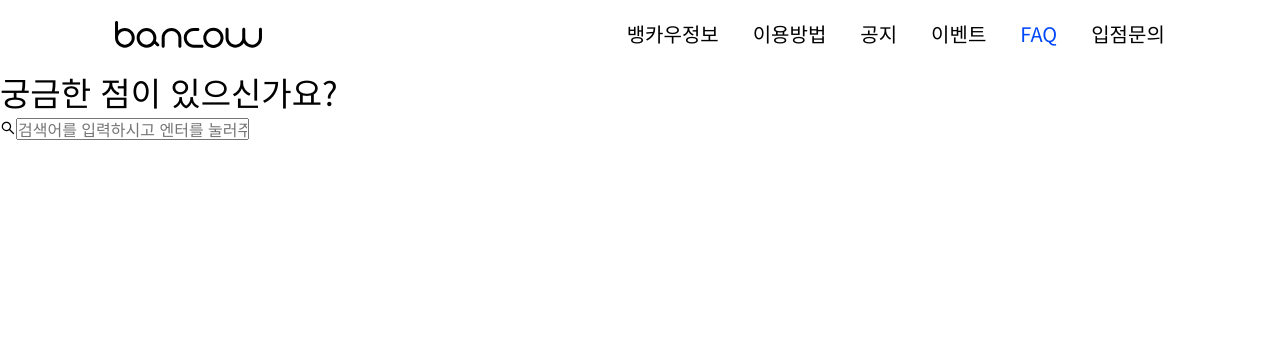
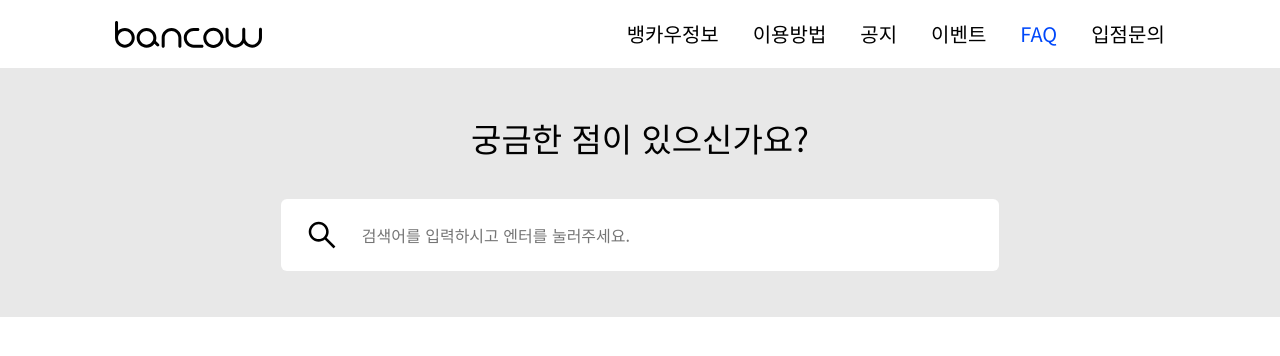
Before and after one commit to iamidlek/bancow-client, a Next.js app: page /faq in a window 1280 px wide. Shown: the top 356 px of the page. Built offline with nearby package versions, Linux system fonts and the light colour scheme.

Commit message:
style: Apply style to Search section

```diff
--- a/src/pages/faq/index.tsx
+++ b/src/pages/faq/index.tsx
@@ -1,23 +1,79 @@
 import React from 'react';
 import { AiOutlineSearch } from 'react-icons/ai';
 import { HeadLine4 } from '../../common/typography';
+import styled from 'styled-components';
+
+export const SearchArea = styled.div`
+  background-color: ${props => props.theme.colors.subGray};
+  height: 249px;
+  display: flex;
+  justify-content: center;
+  align-items: center;
+`;
+
+export const Section = styled.section`
+  margin: 0 auto;
+  text-align: center;
+`;
+
+export const SearchForm = styled.form`
+  display: flex;
+  justify-content: center;
+  align-items: center;
+  width: 718px;
+  height: 72px;
+  background-color: white;
+  border: none white;
+  border-radius: 6px;
+
+  @media ${props => props.theme.breakpoints.md} {
+    width: 90%;
+    height: 50px;
+  }
+  @media ${props => props.theme.breakpoints.sm} {
+    width: 88%;
+  }
+`;
+
+export const SearchWrapper = styled.div`
+  display: flex;
+  justify-content: flex-start;
+  align-items: center;
+  margin-right: 35%;
+`;
+
+export const SearchBar = styled.input`
+  border: none;
+  width: 382px;
+  &:focus {
+    outline: none;
+    text-align: left;
+  }
+`;
 
 const Faq = () => {
   return (
-    <div>
-      <section>
-        <HeadLine4>궁금한 점이 있으신가요?</HeadLine4>
-        <form>
-          <AiOutlineSearch />
-          <label htmlFor='keyword'></label>
-          <input
-            type='text'
-            id='keyword'
-            placeholder='검색어를 입력하시고 엔터를 눌러주세요.'
-          />
-        </form>
-      </section>
-    </div>
+    <SearchArea>
+      <Section>
+        <HeadLine4 style={{ marginBottom: '35px' }}>
+          궁금한 점이 있으신가요?
+        </HeadLine4>
+        {/* // TODO: api 연결 */}
+        <SearchForm>
+          <SearchWrapper>
+            <AiOutlineSearch
+              style={{ fontSize: '34px', margin: '0 23px 0 20px' }}
+            />
+            <label htmlFor='keyword'></label>
+            <SearchBar
+              type='text'
+              id='keyword'
+              placeholder='검색어를 입력하시고 엔터를 눌러주세요.'
+            />
+          </SearchWrapper>
+        </SearchForm>
+      </Section>
+    </SearchArea>
   );
 };
 
```
